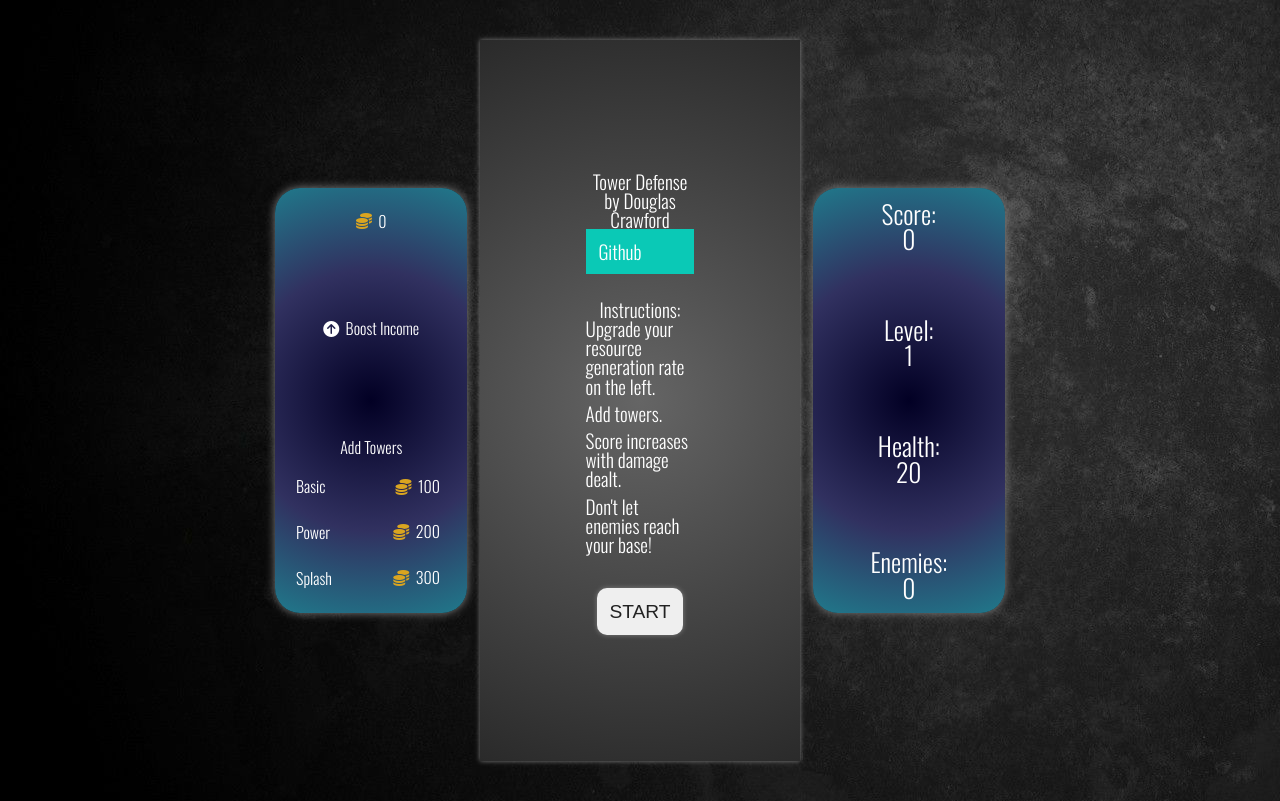
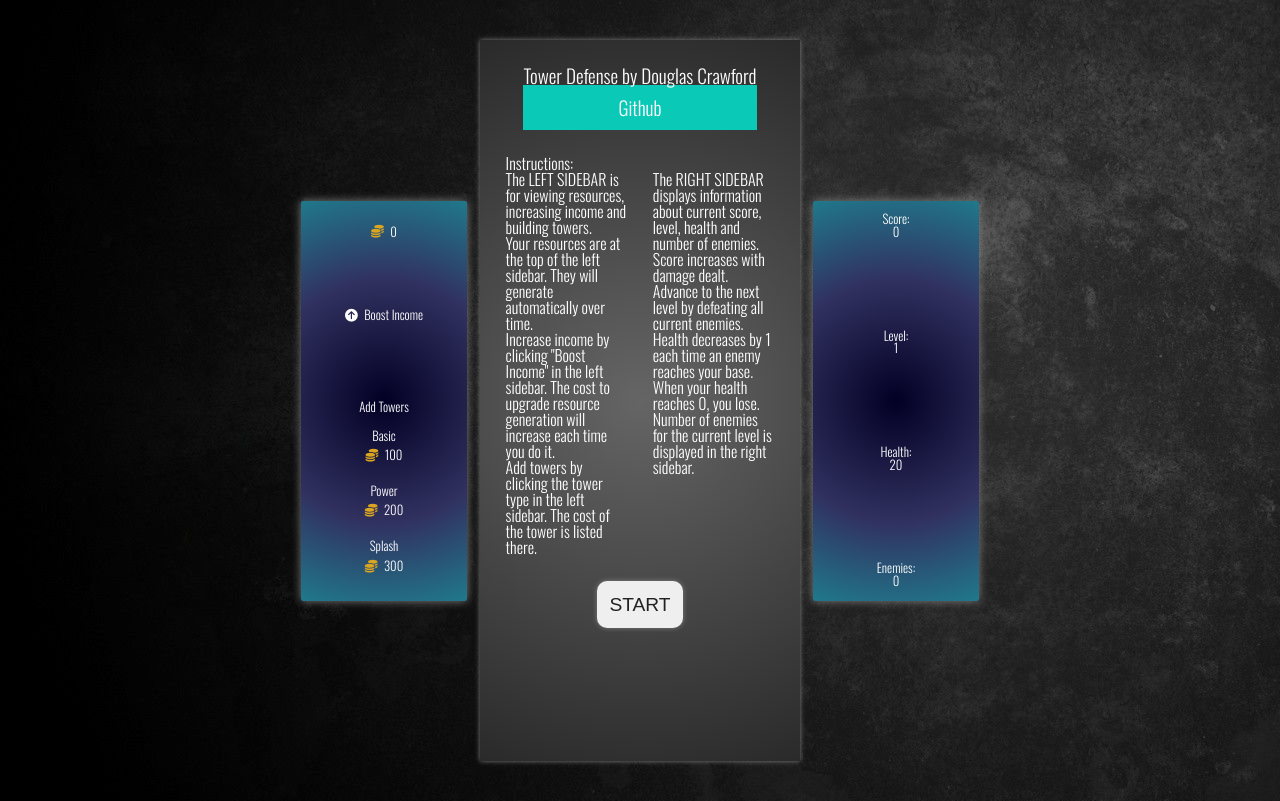
Before and after one commit to dacrawford89/tower-defense, a website built with webpack: page index.html in a window 1280 px wide. Built offline with nearby package versions, Linux system fonts and the light colour scheme.

Commit message:
Change html structure of instructions

```diff
--- a/index.html
+++ b/index.html
@@ -18,20 +18,27 @@
 
   <body>
     <script src="./dist/main.js"></script>
-    <div class ="instructions-wrapper">
+    <div id="instructions-wrapper" class="instructions-wrapper">
       <div class="my-info">
         <h1 class="title">Tower Defense by Douglas Crawford</h1>
         <a class="github-link" target="_blank" href="https://github.com/dacraw/tower-defense">Github</a>
       </div>
       <div class="instructions">
-        <h1 class="title">Instructions:</h1>
-        <div class="left">
-          <p>Upgrade your resource generation rate on the left.</p>
-          <p>Add towers.</p>
-        </div>
-        <div class="right">
-          <p>Score increases with damage dealt.</p>
-          <p>Don't let enemies reach your base!</p>
+        <h1 class="instructions-title">Instructions:</h1>
+        <div class="instructions-boxes">
+          <div class="left">
+            <p>The LEFT SIDEBAR is for viewing resources, increasing income and building towers.</p>
+            <p>Your resources are at the top of the left sidebar. They will generate automatically over time.</p>
+            <p>Increase income by clicking "Boost Income" in the left sidebar. The cost to upgrade resource generation will increase each time you do it. </p>
+            <p>Add towers by clicking the tower type in the left sidebar. The cost of the tower is listed there.</p>
+          </div>
+          <div class="right">
+            <p>The RIGHT SIDEBAR displays information about current score, level, health and number of enemies.</p>
+            <p>Score increases with damage dealt.</p>
+            <p>Advance to the next level by defeating all current enemies.</p>
+            <p>Health decreases by 1 each time an enemy reaches your base. When your health reaches 0, you lose.</p>
+            <p>Number of enemies for the current level is displayed in the right sidebar.</p>
+          </div>
         </div>
       </div>
     </div>
--- a/src/index.js
+++ b/src/index.js
@@ -36,7 +36,7 @@ const main = () => {
   function intro(){
     game.animateIntro();
     requestAnimationFrame( intro );
-    game.renderer.render( game.scene, game.camera );
+    // game.renderer.render( game.scene, game.camera );
   }
   intro(); // find why this is running when it shouldnt
 
--- a/src/scripts/Game.js
+++ b/src/scripts/Game.js
@@ -51,29 +51,30 @@ class Game {
         this.intro();
     }
     animateIntro(){
-        this.cube.rotation.x += 0.01;
-        this.cube.rotation.y += 0.01;
+        // this.cube.rotation.x += 0.01;
+        // this.cube.rotation.y += 0.01;
     }
     intro(){
         this.canvasContainer = document.querySelector('.canvas-container');
 
-        this.scene = new THREE.Scene();
-        this.scene.background = new THREE.Color('white');
-        this.camera = new THREE.PerspectiveCamera( 75, this.battlefield.canvas.width / this.battlefield.canvas.height, 0.1, 1000 );
+        // this.scene = new THREE.Scene();
+        // this.scene.background = new THREE.Color('white');
+        // this.camera = new THREE.PerspectiveCamera( 75, this.battlefield.canvas.width / this.battlefield.canvas.height, 0.1, 1000 );
 
-        this.renderer = new THREE.WebGLRenderer({alpha: true});
-        this.renderer.setClearColor( 0xFFFFFF, 0 );
-        this.renderer.domElement.id = "intro"
-        this.renderer.domElement.classList.add('intro');
-        this.renderer.setSize( this.battlefield.canvas.width, this.battlefield.canvas.height );
-        this.canvasContainer.appendChild( this.renderer.domElement );
-        this.renderer.render( this.scene, this.camera );
-        var geometry = new THREE.BoxGeometry();
-        var material = new THREE.MeshBasicMaterial( { color: 0x00ff00 } );
-        this.cube = new THREE.Mesh( geometry, material );
-        this.scene.add( this.cube );
+        // this.renderer = new THREE.WebGLRenderer({alpha: true});
+        // this.renderer.setClearColor( 0xFFFFFF, 0 );
+        // const intro = document.createElement('div');
+        // intro.id = "intro"
+        // intro.classList.add('intro');
+        // this.renderer.setSize( this.battlefield.canvas.width, this.battlefield.canvas.height );
+        // this.canvasContainer.appendChild( this.renderer.domElement );
+        // this.renderer.render( this.scene, this.camera );
+        // var geometry = new THREE.BoxGeometry();
+        // var material = new THREE.MeshBasicMaterial( { color: 0x00ff00 } );
+        // this.cube = new THREE.Mesh( geometry, material );
+        // this.scene.add( this.cube );
 
-        this.camera.position.z = 5;
+        // this.camera.position.z = 5;
 
         this.generateInstructions();
 
@@ -87,10 +88,10 @@ class Game {
     startGame(){
         this.resourceInterval = setInterval(this.generateResources.bind(this), 10 / this.resourceRate);
 
-        const intro = document.getElementById('intro');
-        intro.style.display = "none";
+        // const intro = document.getElementById('intro');
+        // intro.style.display = "none";
 
-        const instructions = document.querySelector('.instructions-wrapper');
+        const instructions = document.querySelector('#instructions-wrapper');
         instructions.style.display = "none";
     }
     addStartButton(){
--- a/src/scripts/LeftBar.js
+++ b/src/scripts/LeftBar.js
@@ -20,7 +20,7 @@ class LeftBar {
         const arrowUp = document.createElement('i');
         arrowUp.classList.add('fas', 'fa-arrow-circle-up');
         wrapper.append(arrowUp);
-        wrapper.classList.add('upgrade-income');
+        wrapper.classList.add('upgrade-income', 'sidebar-title');
         wrapper.innerHTML += "Boost Income";
         const upgradeCost = document.createElement('div');
         upgradeCost.classList.add('income-upgrade-cost');
@@ -51,7 +51,7 @@ class LeftBar {
         wrapper.classList.add('add-towers-wrapper');
 
         const addTowersTitle = document.createElement('h2');
-        addTowersTitle.classList.add('add-towers-title')
+        addTowersTitle.classList.add('add-towers-title', 'sidebar-title')
         addTowersTitle.innerText = "Add Towers"
         wrapper.append(addTowersTitle);
         for (let i = 0; i < this.towerTypes.length; i++){
--- /dev/null
+++ b/src/styles/columns.scss
@@ -0,0 +1,4 @@
+.flex-columns {
+    display: flex;
+    flex-direction: column;
+}
--- a/src/styles/general.scss
+++ b/src/styles/general.scss
@@ -39,6 +39,7 @@ body {
   position: absolute;
   left: 0;
   top: 0;
+
 }
 
 .github-link {
@@ -64,14 +65,14 @@ body {
   top: 0;
   left: 0;
   font-size: 1.5vw;
-  padding: 2vw;
+  padding: 1vw;
   box-sizing: border-box;
+  width: 100%;
   display: flex;
-  flex-wrap: wrap;
-  width: 100%;
-  justify-content: center;
+  flex-direction: column;
+  // justify-content: center;
+  overflow: auto;
   align-items: center;
-  flex-direction: column;
   > * {
     padding: 1vw;
     box-sizing: border-box;
@@ -83,12 +84,7 @@ body {
     text-align: center;
     justify-content: center;
   }
-  > div:not(.start-button-wrapper) {
-    width: 50%;
-    p {
-      margin-bottom: 1vh;
-    }
-  }
+
   .start-button-wrapper {
     height: 10%;
     button {
@@ -107,6 +103,26 @@ body {
   }
 }
 
+.instructions {
+  display: flex;
+  font-size: 16px;
+}
+
+
+.instructions-boxes {
+  display: flex;
+
+  flex-direction: row;
+  .left {
+    margin-right: 2vw;
+  }
+  .left, .right {
+    width: 50%;
+    p {
+      // font-size: .9em;
+    }
+  }
+}
 .castle-tile {
 }
 
--- a/src/styles/index.scss
+++ b/src/styles/index.scss
@@ -1 +1,6 @@
-@import './colors.scss', './reset.scss', './fonts.scss','./general.scss','./sideBars.scss'
+@import './colors.scss',
+'./reset.scss',
+'./fonts.scss',
+'./general.scss',
+'./sideBars.scss',
+'./columns.scss'
--- a/src/styles/reset.scss
+++ b/src/styles/reset.scss
@@ -2,6 +2,9 @@
    v2.0-modified | 20110126
    License: none (public domain)
 */
+html {
+    font-size: 1vw;
+}
 
 html, body, div, span, applet, object, iframe,
 h1, h2, h3, h4, h5, h6, p, blockquote, pre,
@@ -19,9 +22,9 @@ time, mark, audio, video {
   margin: 0;
 	padding: 0;
 	border: 0;
-	font-size: 100%;
 	font: inherit;
-	vertical-align: baseline;
+    vertical-align: baseline;
+    flex-direction: inherit;
 }
 
 /* make sure to set some focus styles for accessibility */
--- a/src/styles/sideBars.scss
+++ b/src/styles/sideBars.scss
@@ -2,7 +2,7 @@
   height: 50vh;
   width: 13vw;
   background-color: $lightblue;
-  border-radius: 25px;
+  border-radius: 2px;
   text-align: center;
   color: white;
   display: flex;
@@ -11,7 +11,8 @@
   background: rgb(2,0,36);
   background: radial-gradient(circle, rgba(2,0,36,1) 0%, rgba(49,49,96,1) 56%, rgba(32,121,139,1) 100%);
   box-shadow: 0px 0px 10px grey;
-  font-size: 2vw;
+  font-size: 1vmax;
+  box-sizing: border-box;
   padding: 1vw;
   // height: 30%;
 }
@@ -20,7 +21,7 @@
 
 .left-bar {
   margin-right: 1vw;
-  font-size: 1em;
+  // font-size: 1vw;
 }
 .right-bar {
   margin-left: 1vw;
@@ -52,6 +53,7 @@
   width: 100%;
   box-sizing: border-box;
   display: flex;
+  flex-direction: row;
   justify-content: center;
   align-items: center;
 }
@@ -72,7 +74,8 @@
 
 .add-tower-div {
   position: relative;
-
+  box-sizing: border-box;
+  font-size: 100%;
   border-radius: 5px;
   transition: all .3s ease-in-out;
   padding: 1vh;
@@ -101,6 +104,7 @@
 }
 .resources-display {
   display: flex;
+  flex-direction: row;
   padding: 1vw;
   justify-content: center;
   /* background-color: #0ac9b6; */
```
Also changed, not shown: dist/main.css, 1 other file.
